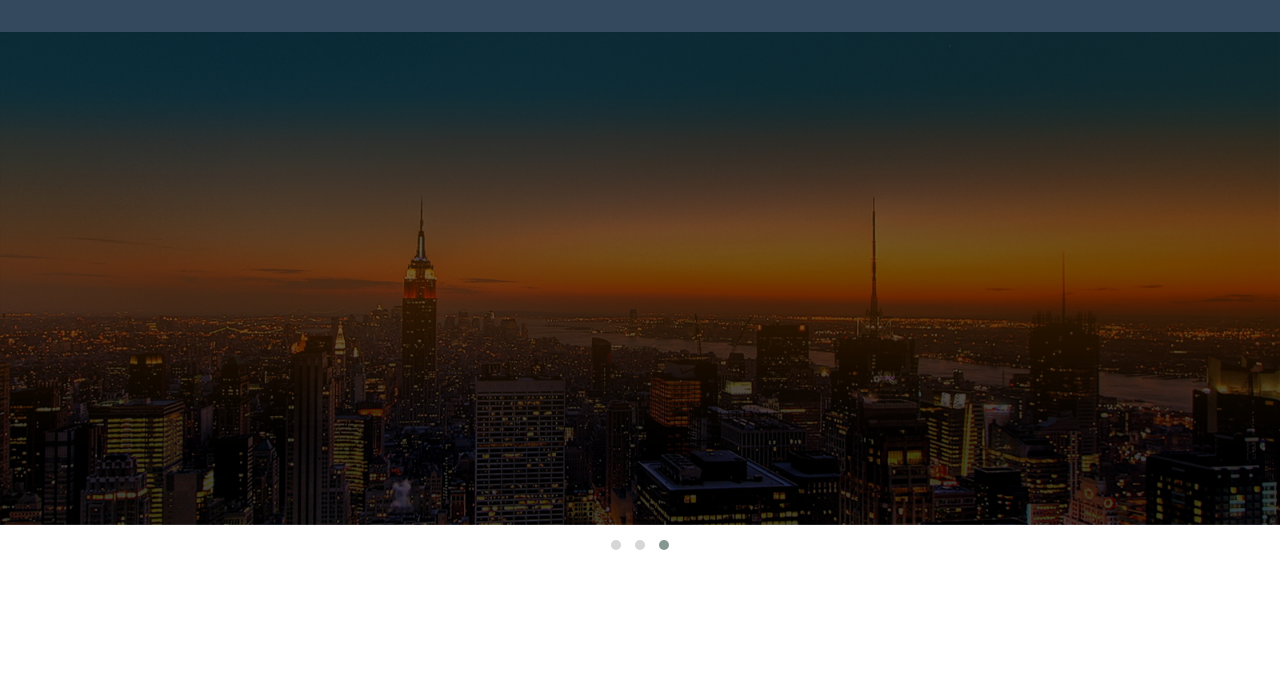
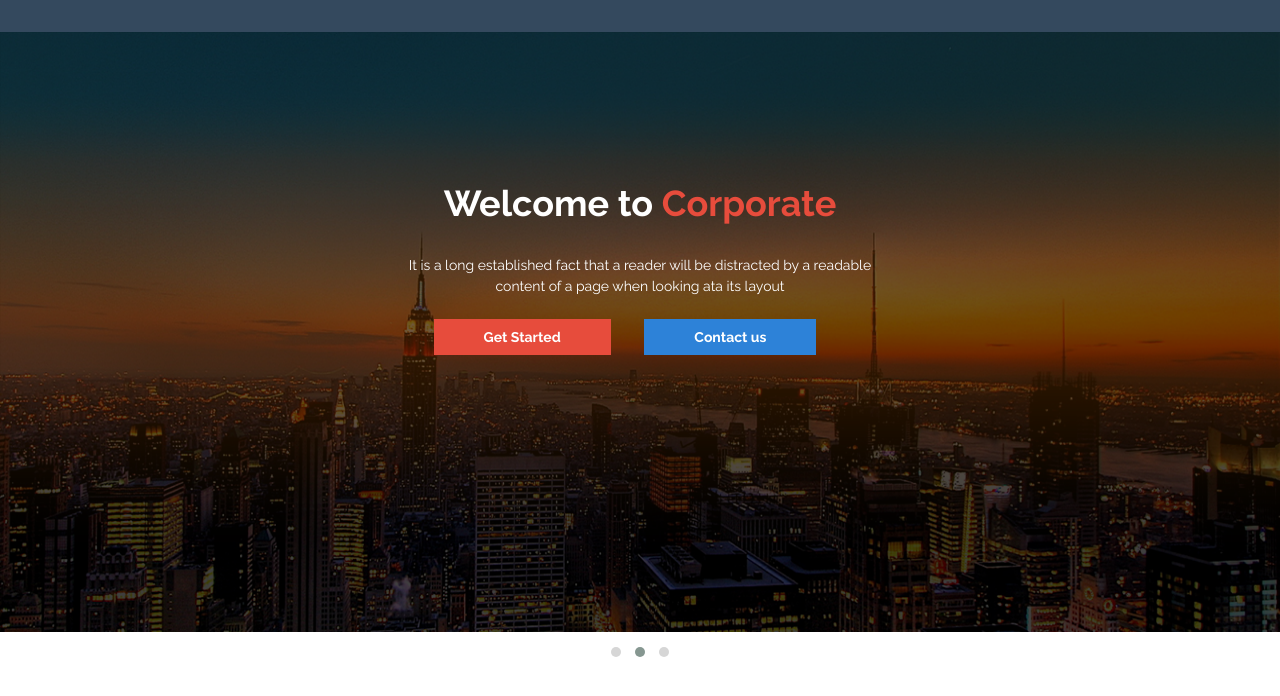
Before and after one commit to UsmanIdrees1/Corporate-Html-Template, a plain HTML site: page index.html in a window 1280 px wide. Shown: the part 80-776 px from the top of the page. Drawn offline with nearby package versions, Linux system fonts and the light colour scheme.

Commit message:
Slider section

```diff
--- a/Corporate Html Template/css/reset.css
+++ b/Corporate Html Template/css/reset.css
@@ -44,6 +44,9 @@ background-color: #e74c3c;
 a:focus{
     outline: 0px;
 }
+a:hover{
+    text-decoration: none;
+}
 ul{
     list-style: none;
     margin-left: 235px;
--- a/Corporate Html Template/js/main.js
+++ b/Corporate Html Template/js/main.js
@@ -5,12 +5,13 @@ $(document).ready(function() {
 
         navigation : true, // Show next and prev buttons
 
-        slideSpeed : 2500,
-        paginationSpeed : 2500,
+        slideSpeed : 300,
+        paginationSpeed : 500,
         loop:true,
         items : 1,
         autoplay:true,
-        autoplayTimeout:2000,
+        autoplayTimeout:3500,
+        autoplay:250,
         autoplayHoverPause:true,
         itemsDesktop : false,
         itemsDesktopSmall : false,
--- a/index.html
+++ b/index.html
@@ -46,12 +46,26 @@
 
 
 <section id="owl-demo" class="owl-carousel owl-theme">
+<div class="img1">
+    <h1 class="slider-heading" >Welcome to <span class="primary">Corporate</span></h1>
+    <p>It is a long established fact that a reader will be distracted by a readable<br/>content of a page when looking ata its layout</p>
+    <a class="primary-bg cta1" href="#">Get Started</a>
+    <a class="secondary-sky-blue-bg cta2" href="#">Contact us</a>
+</div>
 
+<div class="img1">
+    <h1 class="slider-heading" >Welcome to <span class="primary">Corporate</span></h1>
+    <p>It is a long established fact that a reader will be distracted by a readable<br/>content of a page when looking ata its layout</p>
+    <a class="primary-bg" href="#">Get Started</a>
+    <a class="secondary-sky-blue-bg" href="#">Contact us</a>
+</div>
 
-    <div class="item"><img src="Corporate Html Template/img/slider/corporate (20).png" alt="The Last of Us"></div>
-    <div class="item"><img src="Corporate Html Template/img/slider/corporate (20).png" alt="Slider image2"></div>
-    <div class="item"><img src="Corporate Html Template/img/slider/corporate (20).png" alt="Mirror Edge"></div>
-
+<div class="img1">
+    <h1 class="slider-heading" >Welcome to <span class="primary">Corporate</span></h1>
+    <p>It is a long established fact that a reader will be distracted by a readable<br/>content of a page when looking ata its layout</p>
+    <a class="primary-bg" href="#">Get Started</a>
+    <a class="secondary-sky-blue-bg" href="#">Contact us</a>
+</div>
 
 
 </section>
--- a/style.css
+++ b/style.css
@@ -29,8 +29,51 @@ header nav ul li a:hover, header nav ul li a:focus{
     color: #e74c32;
     text-decoration: none;
 }
-#owl-demo .item img{
-    display: block;
+
+/********* Slider Section ************/
+
+#owl-demo,#owl-demo div{
+
     width: 100%;
-    height: auto;
+    text-align: center;
+    height: 600px;
+    color:#fff;
+
 }
+#owl-demo div h1.slider-heading{
+    margin-bottom: 30px;
+    margin-top: 150px;
+    color: #fff;
+
+
+}
+#owl-demo div p{
+    margin-bottom: 30px;
+}
+#owl-demo div a{
+    padding: 10px 50px;
+    margin-right: 30px;
+    color: #fff;
+    font-weight: bold;
+    transition: all 0.3s ease-in;
+    -webkit-transition: all 0.3s ease-in;
+   -moz-transition: all 0.3s ease-in;
+    -o-transition: all 0.3s ease-in;
+}
+#owl-demo div a.cta1:hover{
+background-color: #ff695a;
+border-radius: 5px;
+-webkit-border-radius: 5px;
+-moz-border-radius: 5px;
+}
+#owl-demo div a.cta2:hover{
+    background-color: #3f9cfa;
+    border-radius: 5px;
+    -webkit-border-radius: 5px;
+    -moz-border-radius: 5px;
+    }
+.img1{
+    background: url(sliderimg1.png);
+    background-size: 100% 100%;
+    position: fixed;
+}
```
Also changed, not shown: sliderimg1.png (renamed from Corporate Html Template/img/slider/corporate (20).png).
